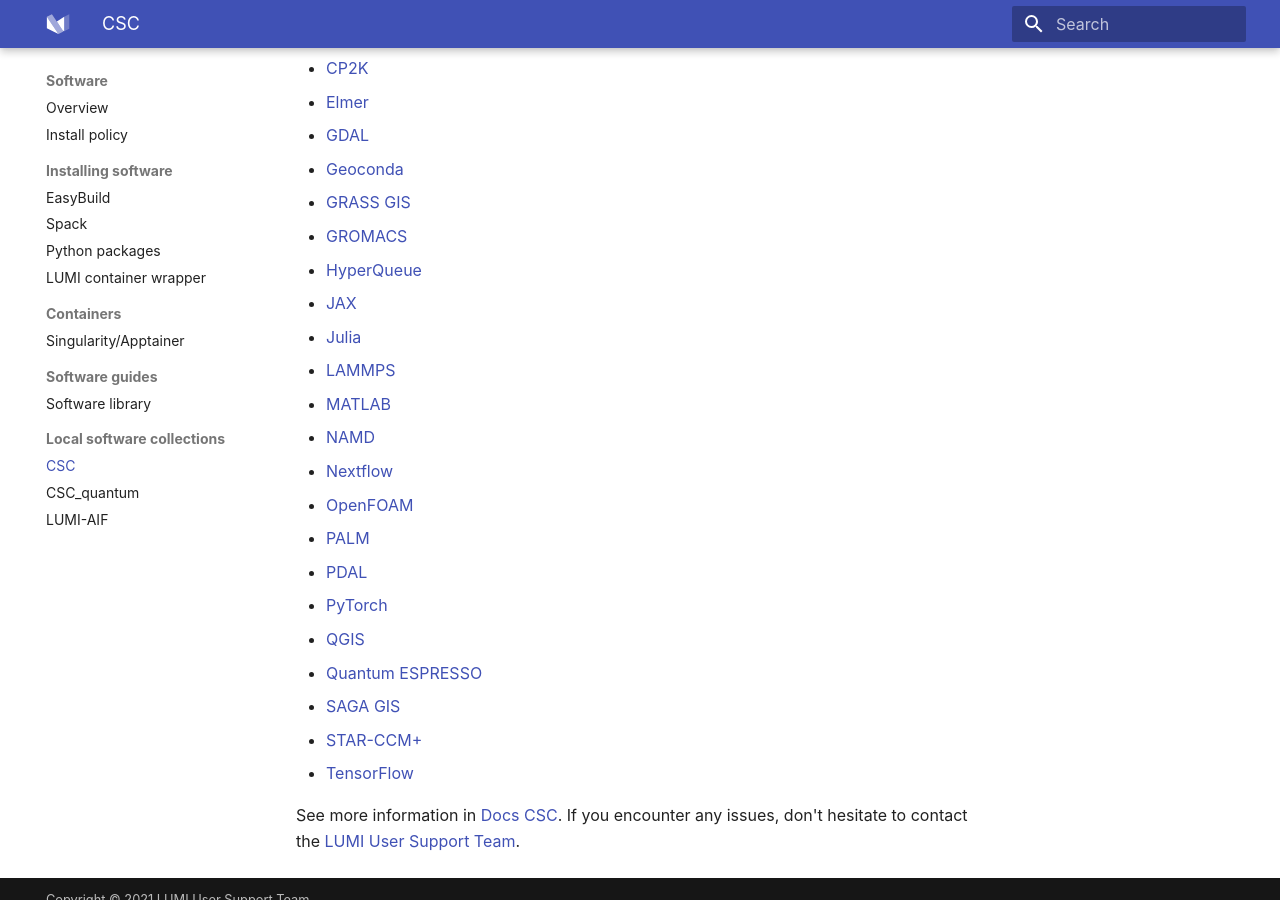
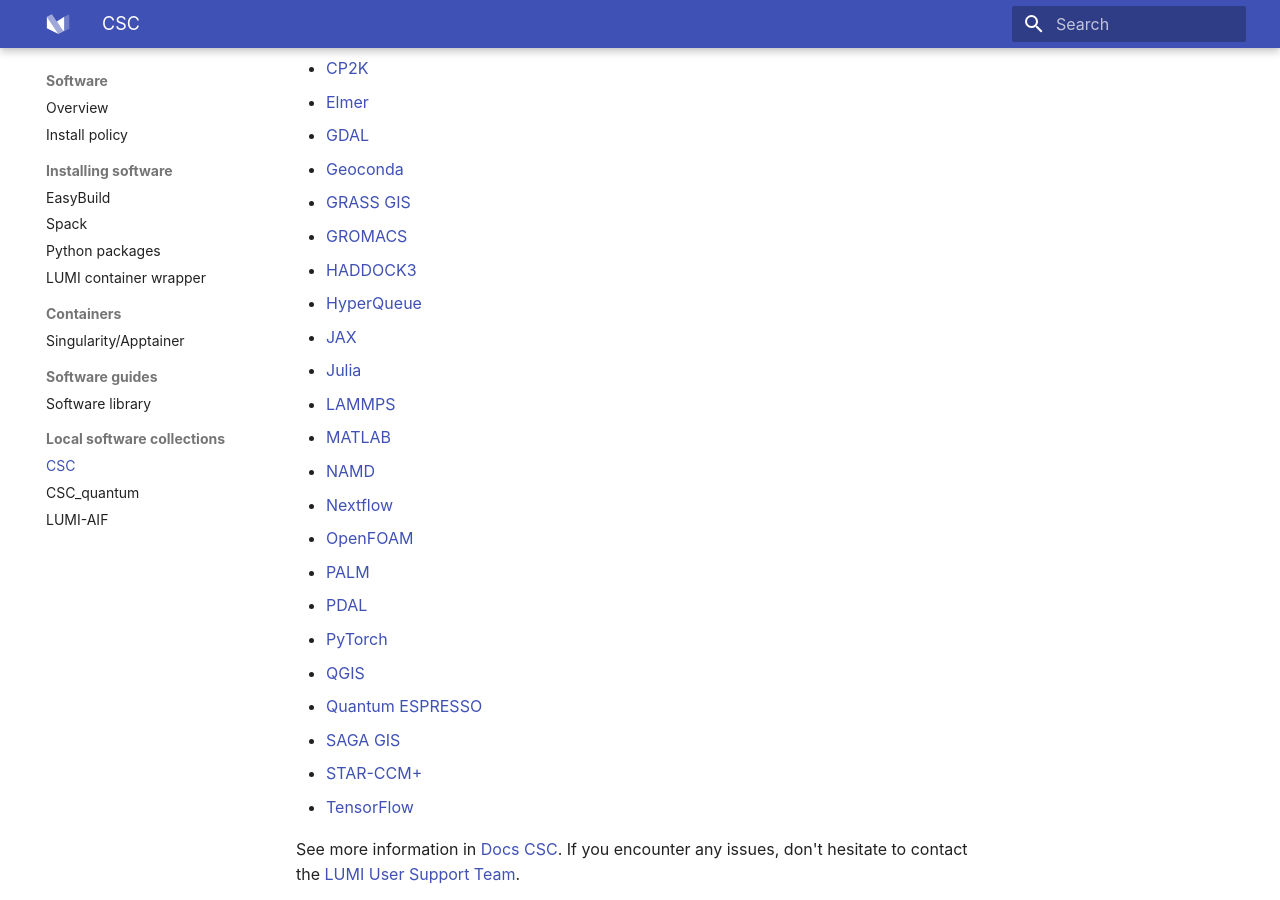
Before and after one commit to Lumi-supercomputer/lumi-userguide, an MkDocs documentation site: the page built from docs/software/local/csc.md, in a window 1280 px wide and 900 px high, scrolled down 613 px. Built offline with MkDocs 1.6.1 and Material for MkDocs 9.7.7, drawn with Linux system fonts in a browser that asks for light colours.

Commit message:
added HADDOCK3 to local software

```diff
--- a/docs/software/local/csc.md
+++ b/docs/software/local/csc.md
@@ -29,6 +29,7 @@
 * [Geoconda](https://docs.csc.fi/apps/geoconda/)
 * [GRASS GIS](https://docs.csc.fi/apps/grass/)
 * [GROMACS](https://docs.csc.fi/apps/gromacs/)
+* [HADDOCK3](https://docs.csc.fi/apps/haddock3/)
 * [HyperQueue](https://docs.csc.fi/apps/hyperqueue/)
 * [JAX](https://docs.csc.fi/apps/jax/)
 * [Julia](https://docs.csc.fi/apps/julia/)
```
